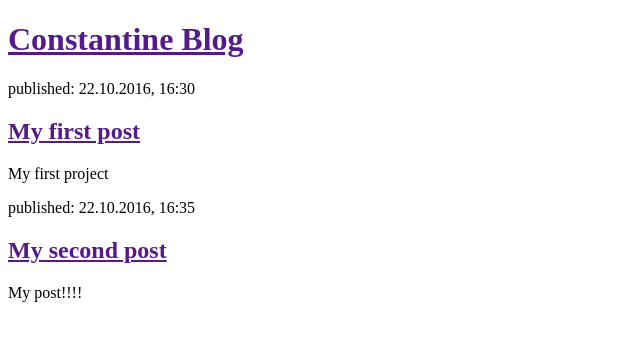
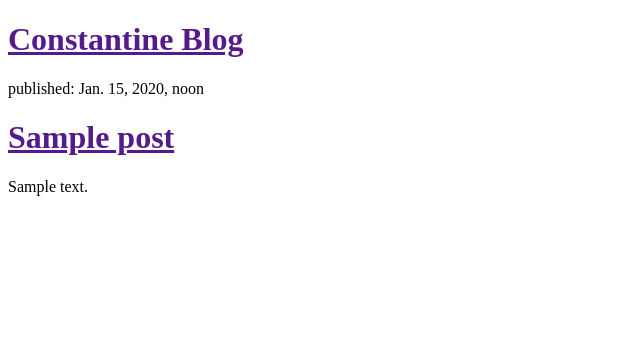
Before and after one commit to m04116/my-first-blog, a Django app: template blog/templates/blog/post_list.html in a window 1280 px wide. Shown: the top 341 px of the page, without its empty margins (0-640 px from the left). Run offline with Django 3.2, Linux system fonts and the light colour scheme; the template is opened without the code that fills it: values that come from a table or form of the project are taken from there, others are empty; tables that the repository leaves empty hold one stand-in row (values such as "Sample post").

Commit message:
Posts list

```diff
--- a/blog/templates/blog/post_list.html
+++ b/blog/templates/blog/post_list.html
@@ -7,19 +7,16 @@
 <body>
     <div>
         <h1><a href="">Constantine Blog</a></h1>
+
     </div>
 
+{% for post in posts %}
     <div>
-        <p>published: 22.10.2016, 16:30</p>
-        <h2><a href="">My first post</a></h2>
-        <p>My first project</p>
+        <p>published: {{ post.published_date }}</p>
+        <h1><a href="">{{ post.title }}</a></h1>
+        <p>{{ post.text|linebreaksbr }}</p>
     </div>
-
-    <div>
-        <p>published: 22.10.2016, 16:35</p>
-        <h2><a href="">My second post</a></h2>
-        <p>My post!!!!</p>
-    </div>
+{% endfor %}
 
 </body>
 </html>
--- a/blog/views.py
+++ b/blog/views.py
@@ -1,4 +1,8 @@
 from django.shortcuts import render
+from .models import Post
+from django.utils import timezone
+
 
 def post_list(request):
-    return render(request, 'blog/post_list.html', {})
+    posts = Post.objects.filter(published_date__lte=timezone.now()).order_by('published_date')
+    return render(request, 'blog/post_list.html', {'posts': posts})
```
